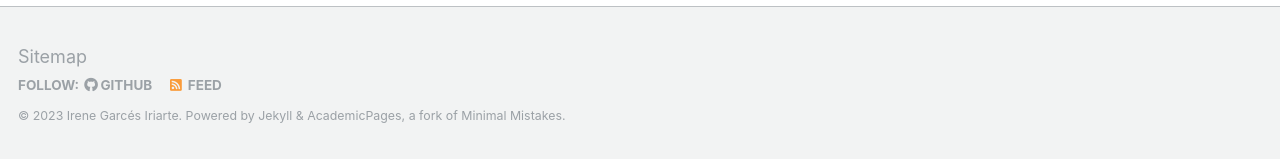
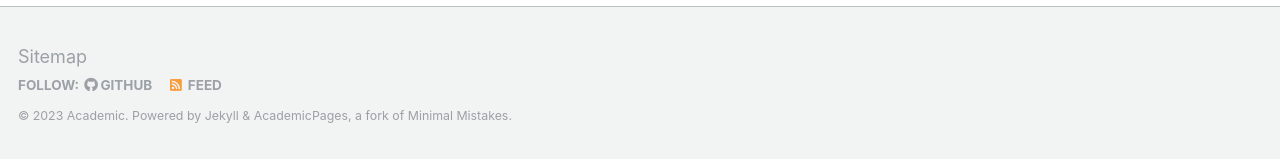
Before and after one commit to IreneGarces/irenegarces.github.io, a Jekyll site: the page built from _pages/about.md, in a window 1280 px wide and 900 px high, scrolled down 2463 px. Shown: the part 738-897 px from the top of the window. Built offline with Jekyll 4.4.1, drawn with Linux system fonts in a browser that asks for light colours; some web fonts are replaced; some of the changed text lies outside the part shown.

Commit message:
Update _config.yml

```diff
--- a/_config.yml
+++ b/_config.yml
@@ -7,9 +7,9 @@
 
 # Site Settings
 locale                   : "en-US"
-title                    : "Irene Garcés Iriarte"
+title                    : "Academic"
 title_separator          : "-"
-name                     : &name "Irene Garcés Iriarte"
+name                     : &name "Academic"
 description              : &description "personal description"
 url                      : https://academicpages.github.io # the base hostname & protocol for your site e.g. "https://mmistakes.github.io"
 baseurl                  : "" # the subpath of your site, e.g. "/blog"
```
